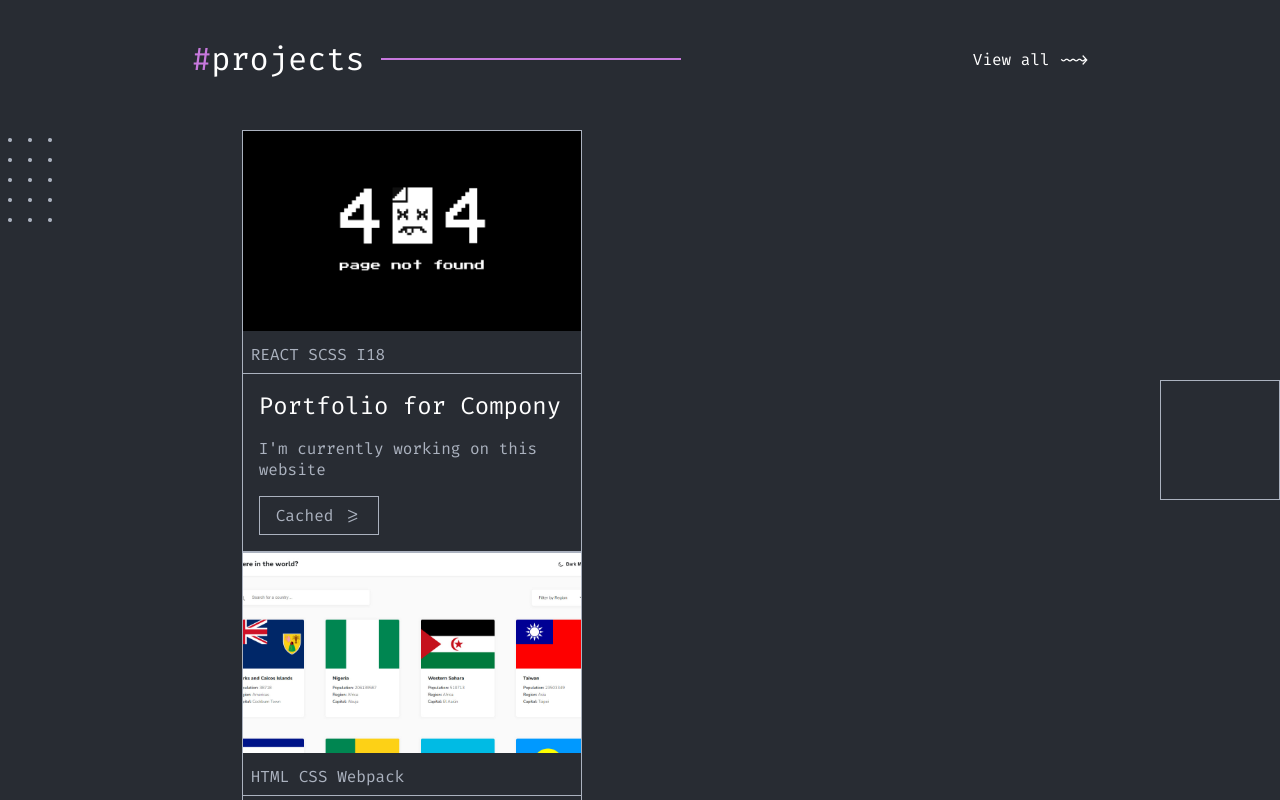
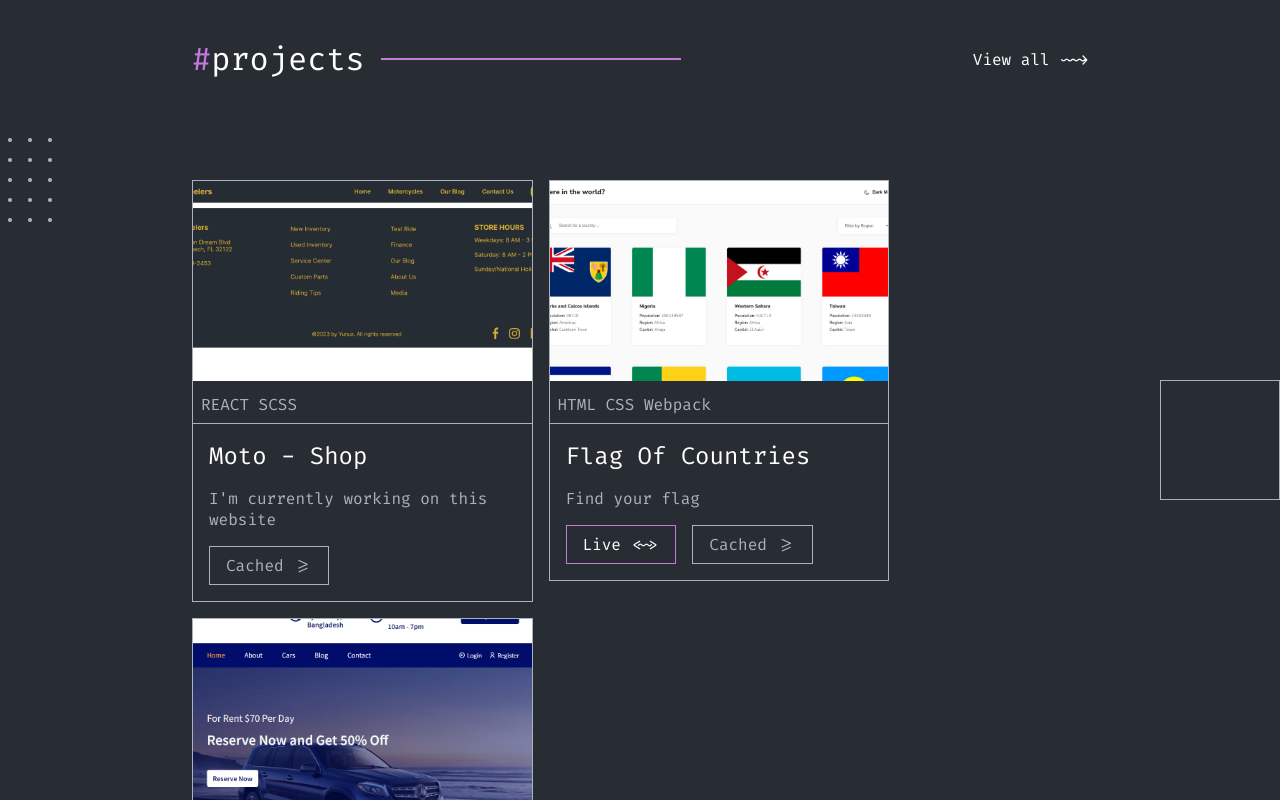
Before and after one commit to theyuunus/Portfolio, a React (Create React App) app: page / in a window 1280 px wide. Shown: the part 840-1640 px from the top of the page. Built offline with nearby package versions, Linux system fonts and the light colour scheme; data requests are answered from the project's data file.

Commit message:
#fix #fix and add card #HomeProjeacts and json-server

```diff
--- a/db/db.json
+++ b/db/db.json
@@ -2,11 +2,11 @@
   "works": [
     {
       "id": 1,
-      "img": "",
-      "languages": "REACT SCSS I18",
-      "title": "Portfolio for Compony",
+      "img": "1.jpg",
+      "languages": "REACT SCSS",
+      "title": "Moto - Shop",
       "text": "I'm currently working on this website",
-      "codes": "https://github.com/Web-Coders-uz/web-coders-portfolio"
+      "codes": "https://github.com/theyuunus/moto-shop"
     },
     {
       "id": 2,
@@ -30,7 +30,7 @@
       "img": "4.jpg",
       "languages": "REACT CSS",
       "title": "Netflix Clone (One Page)",
-      "text": "If you want to see movie, you can find from this website",
+      "text": "If you want to see movie, you can find from this website (I made from youtube)",
       "live": "https://theyuunus-netflix-clone.netlify.app/",
       "codes": "https://github.com/theyuunus/Netfilx-Clone"
     },
--- a/src/components/HomeProjects/HomeProjects.jsx
+++ b/src/components/HomeProjects/HomeProjects.jsx
@@ -41,7 +41,7 @@ export default function HomeProjects() {
                     </div>
                     <div className='homeProjects-cards'>
                         <div className='homeProjects-cards-dots'></div>
-                        <div className='homeProjects-cards-card'>
+                        <div className='homeProjects-cards'>
                             {projects ? (
                                 projects.slice(0, 3).map((project) => (
                                     <div style={{ alignItems: 'start' }} key={project.id}>
```
Also changed, not shown: public/images/1.jpg (added).
